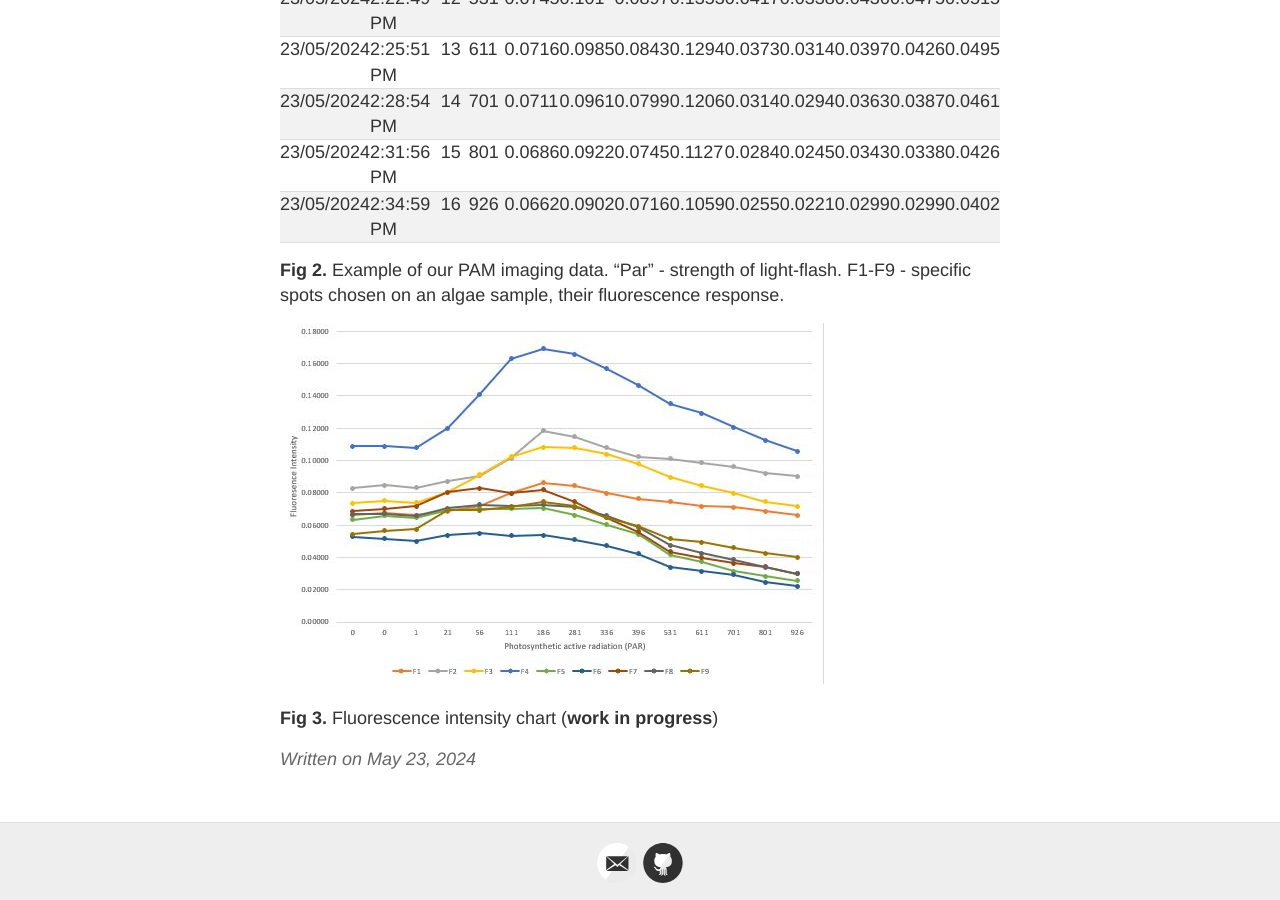
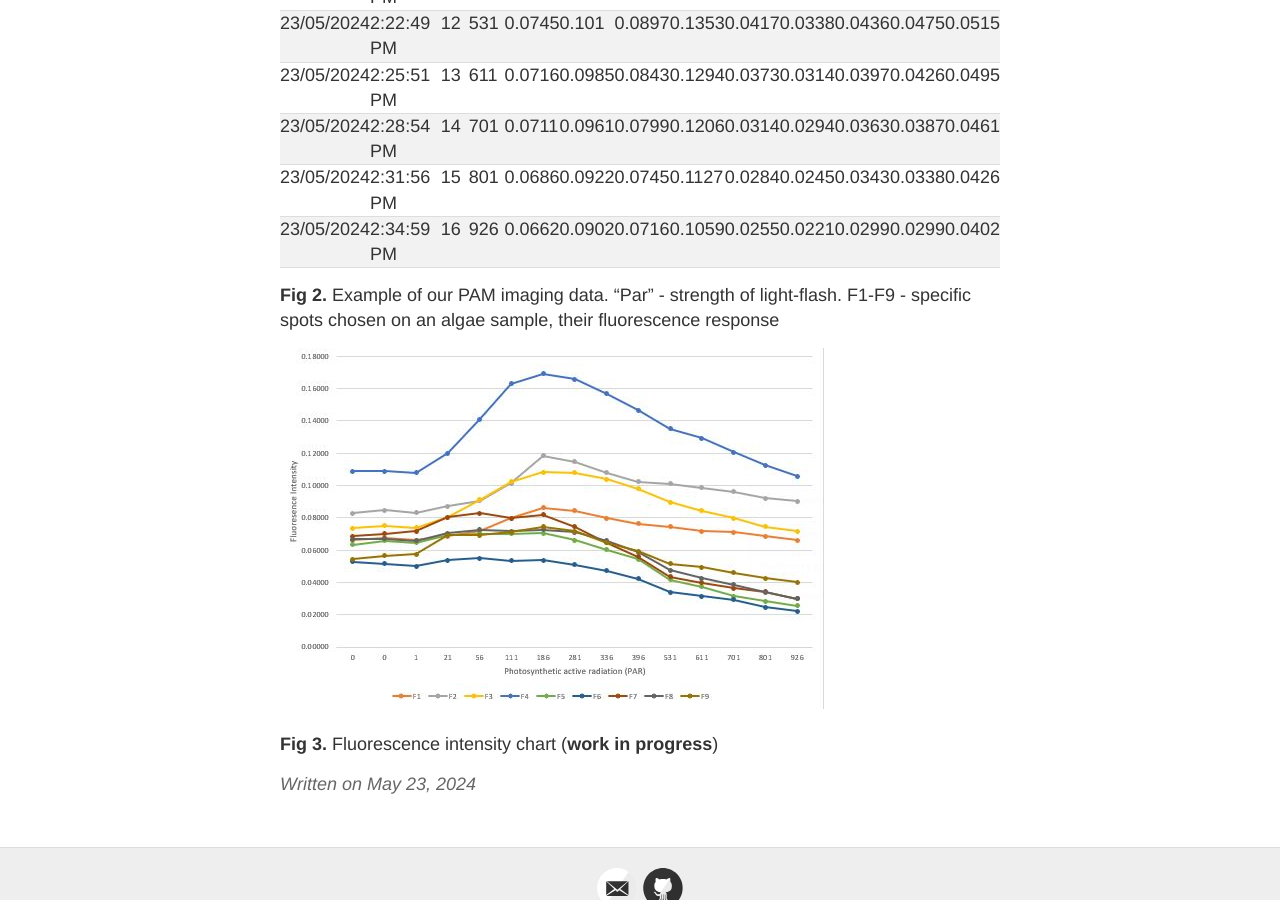
Before and after one commit to Twytilus/Notebook_Theo, a Jekyll site: the page built from _posts/2024-05-23-Research-Methods-Fieldwork.md, in a window 1280 px wide and 900 px high, scrolled down 2946 px. Built offline with Jekyll 4.4.1, drawn with Linux system fonts in a browser that asks for light colours; our own code applies the rules of GitHub Pages for plain Markdown files; some of the changed text lies outside the part shown.

```diff
--- a/_posts/2024-05-23-Research-Methods-Fieldwork.md
+++ b/_posts/2024-05-23-Research-Methods-Fieldwork.md
@@ -42,7 +43,7 @@ After drying out and washing the salt out of our hair, we watched and did an ini
 | 23/05/2024 | 2:31:56 PM | 15  | 801 | 0.0686 | 0.0922 | 0.0745 | 0.1127 | 0.0284 | 0.0245 | 0.0343 | 0.0338 | 0.0426 |
 | 23/05/2024 | 2:34:59 PM | 16  | 926 | 0.0662 | 0.0902 | 0.0716 | 0.1059 | 0.0255 | 0.0221 | 0.0299 | 0.0299 | 0.0402 |
 
-**Fig 2.** Example of our PAM imaging data. "Par" - strength of light-flash. F1-F9 - specific spots chosen on an algae sample, their fluorescence response.
+**Fig 2.** Example of our PAM imaging data. "Par" - strength of light-flash. F1-F9 - specific spots chosen on an algae sample, their fluorescence response
 
 ![alt text](../images/PAM-chart.JPG)
 
```
Also changed, not shown: other parts of _posts/2024-05-23-Research-Methods-Fieldwork.md (+1 -0 lines).
